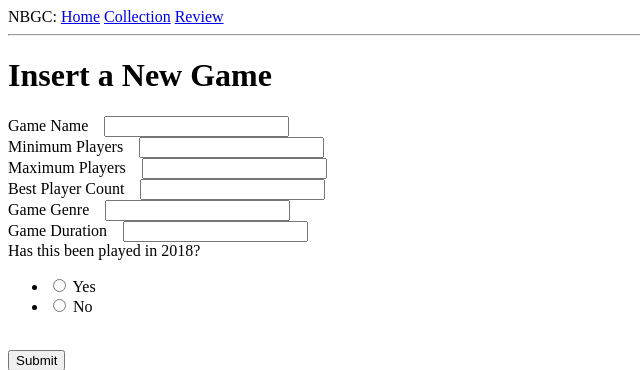
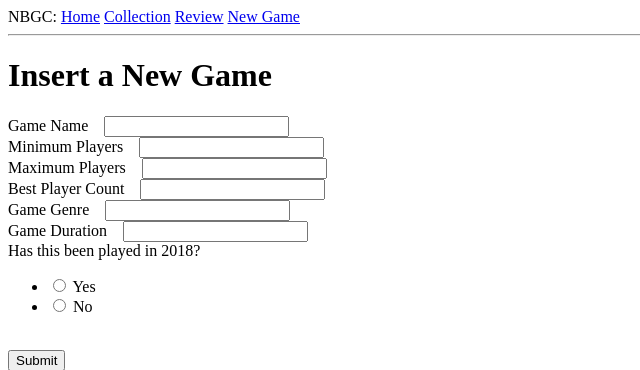
Before and after one commit to ngaydos/bgprogresstracker, a Flask app: page /newgame in a window 1280 px wide. Shown: the top 370 px of the page, without its empty margins (0-640 px from the left). Run offline with Flask 2, Linux system fonts and the light colour scheme; some libraries are stand-ins or nearby versions.

Commit message:
updated base template

```diff
--- a/flask_app/app/templates/base.html
+++ b/flask_app/app/templates/base.html
@@ -12,6 +12,7 @@
           <a href="/index">Home</a>
           <a href="/collection">Collection</a>
           <a href="/review">Review</a>
+          <a href="/newgame">New Game</a>
         </div>
         <hr>
         {% block content %}{% endblock %}
```
